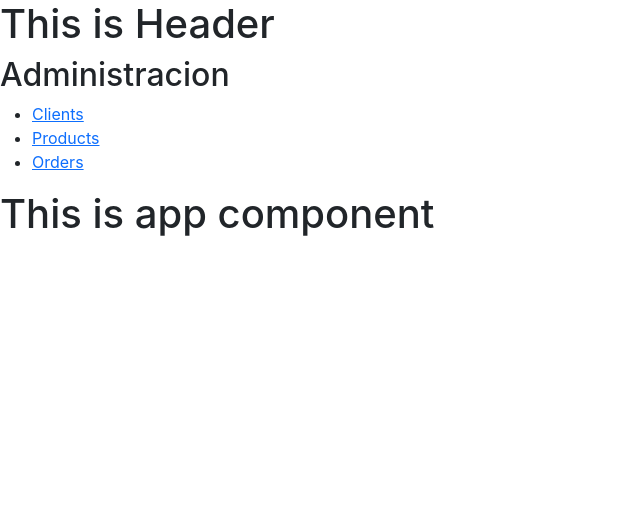
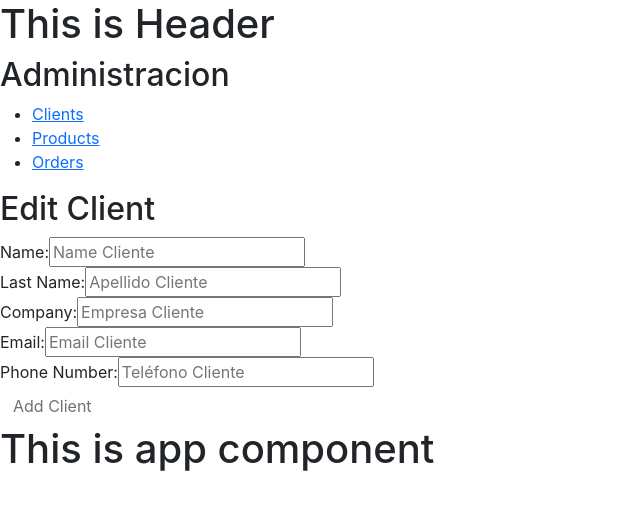
Before and after one commit to ParisArcos/CRM_API-Client, a React (Create React App) app: page /clients/edit/1 in a window 1280 px wide. Shown: the top 510 px of the page, without its empty margins (0-640 px from the left). Built offline with nearby package versions, Linux system fonts and the light colour scheme; no server answers.

Commit message:
feat-> edit Client

```diff
--- a/src/App.js
+++ b/src/App.js
@@ -7,7 +7,8 @@ import { BrowserRouter as Router, Routes, Route } from "react-router-dom";
 import Header from "./components/layouts/Header";
 import Nav from "./components/layouts/Nav";
 import Clients from "./components/clients/Clients";
-import NewClient from "./components/clients/NewClient"
+import NewClient from "./components/clients/NewClient";
+import EditClient from "./components/clients/EditClient";
 import Products from "./components/products/Products";
 import Orders from "./components/orders/Orders";
 
@@ -22,6 +23,11 @@ function App() {
             <Routes>
               <Route exact path="/" element={<Clients />} />
               <Route exact path="/clients/new" element={<NewClient />} />
+              <Route
+                exact
+                path="clients/edit/:clientId"
+                element={<EditClient />}
+              />
               <Route exact path="/products" element={<Products />} />
               <Route exact path="/orders" element={<Orders />} />
             </Routes>
--- a/src/components/clients/Client.js
+++ b/src/components/clients/Client.js
@@ -1,31 +1,29 @@
-import React from 'react'
-
+import React from "react";
+import { Link } from "react-router-dom";
 const Client = ({ client }) => {
-
-  const { name, lastName, email, company, phoneNumber } = client
+  const { _id, name, lastName, email, company, phoneNumber } = client;
   return (
-
     <li className="cliente">
       <div className="info-cliente">
-        <p className="nombre">{name}</p>
+        <p className="nombre">
+          {name} {lastName}
+        </p>
         <p className="empresa">{company}</p>
         <p>{email}</p>
         <p>{phoneNumber}</p>
       </div>
       <div className="acciones">
-        <a href="#" className="btn btn-azul">
+        <Link to={`clients/edit/${_id}`} className="btn btn-azul">
           <i className="fas fa-pen-alt"></i>
           Editar Cliente
-        </a>
+        </Link>
         <button type="button" className="btn btn-rojo btn-eliminar">
           <i className="fas fa-times"></i>
           Eliminar Cliente
         </button>
       </div>
     </li>
+  );
+};
 
-
-  )
-}
-
-export default Client
+export default Client;
--- /dev/null
+++ b/src/components/clients/EditClient.js
@@ -0,0 +1,161 @@
+import React, { useState, useEffect } from "react";
+import { useLocation, useNavigate } from "react-router-dom";
+import Swal from "sweetalert2";
+import clientAxios from "../../config/axios";
+
+const EditClient = () => {
+  /**
+   *  This function sets initial state
+   *  editClient = state  setEditClient = setState
+   */
+  const [editClient, setEditClient] = useState({
+    name: "",
+    lastName: "",
+    company: "",
+    email: "",
+    phoneNumber: "",
+  });
+
+  /**
+   *  useEffect
+   */
+  useEffect(() => {
+    APIcall();
+  }, []);
+
+  const { pathname } = useLocation();
+  const navigate = useNavigate();
+
+  /**
+   *  This function takes the id from the  URL
+   */
+  const getIdFromURL = () => {
+    const pathSplit = pathname.split("/");
+    const id = pathSplit[pathSplit.length - 1];
+    return id;
+  };
+
+  /**
+   *  This function gets client from the api
+   */
+  const APIcall = async () => {
+    const clientReq = await clientAxios.get(`/clients/${getIdFromURL()}`);
+    setEditClient(clientReq.data);
+  };
+
+  /**
+   *  This function handle input change
+   */
+  const handleChange = (e) => {
+    setEditClient({
+      //* actual state
+      ...editClient,
+      [e.target.name]: e.target.value,
+    });
+  };
+
+  /**
+   *  This function handle form submit
+   */
+  const handleSubmit = (e) => {
+    e.preventDefault();
+
+    clientAxios.put(`/clients/${getIdFromURL()}`, editClient).then((res) => {
+      if (res.data.code === 11000) {
+        Swal.fire("Something went wrong!", "Error in Database", "error");
+      } else {
+        Swal.fire("Client edited", res.data.message, "success");
+      }
+      navigate("/");
+    });
+  };
+
+  /**
+   *  This function validate that any input is empty
+   */
+  const validateForm = () => {
+    const { name, lastName, company, email, phoneNumber } = editClient;
+    //todo improve function
+    let validate =
+      !name.length ||
+      !lastName.length ||
+      !company.length ||
+      !email.length ||
+      !phoneNumber.length;
+
+    return validate;
+  };
+
+  return (
+    <div>
+      <h2>Edit Client</h2>
+      <form onSubmit={handleSubmit}>
+        <div className="campo">
+          <label>Name:</label>
+          <input
+            type="text"
+            placeholder="Name Cliente"
+            name="name"
+            value={editClient.name}
+            onChange={handleChange}
+          />
+        </div>
+
+        <div className="campo">
+          <label>Last Name:</label>
+          <input
+            type="text"
+            placeholder="Apellido Cliente"
+            name="lastName"
+            value={editClient.lastName}
+            onChange={handleChange}
+          />
+        </div>
+
+        <div className="campo">
+          <label>Company:</label>
+          <input
+            type="text"
+            placeholder="Empresa Cliente"
+            name="company"
+            value={editClient.company}
+            onChange={handleChange}
+          />
+        </div>
+
+        <div className="campo">
+          <label>Email:</label>
+          <input
+            type="email"
+            placeholder="Email Cliente"
+            name="email"
+            value={editClient.email}
+            onChange={handleChange}
+          />
+        </div>
+
+        <div className="campo">
+          <label>Phone Number:</label>
+          <input
+            type="text"
+            placeholder="Teléfono Cliente"
+            name="phoneNumber"
+            value={editClient.phoneNumber}
+            onChange={handleChange}
+          />
+        </div>
+
+        <div className="enviar">
+          <input
+            type="submit"
+            className="btn btn-azul"
+            value="Add Client"
+            disabled={validateForm()}
+          />
+        </div>
+      </form>
+    </div>
+  );
+};
+
+export default EditClient;
```
